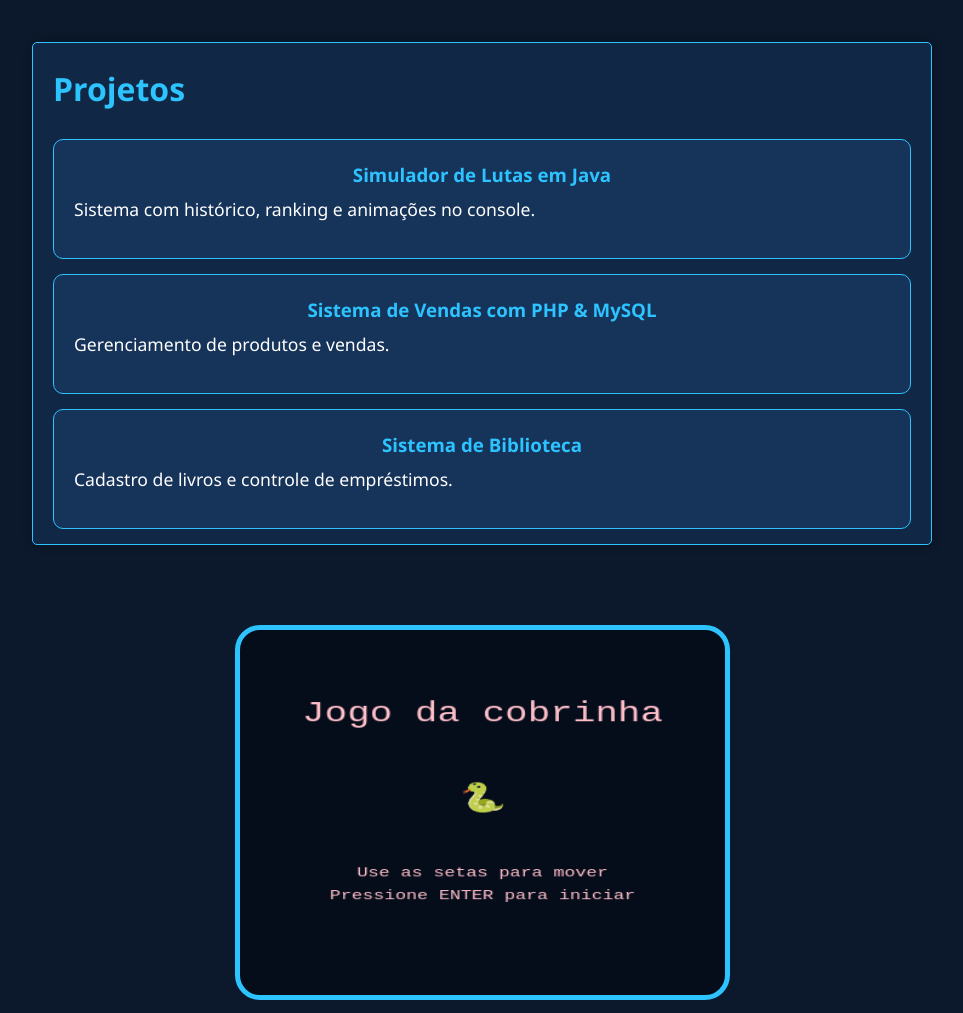
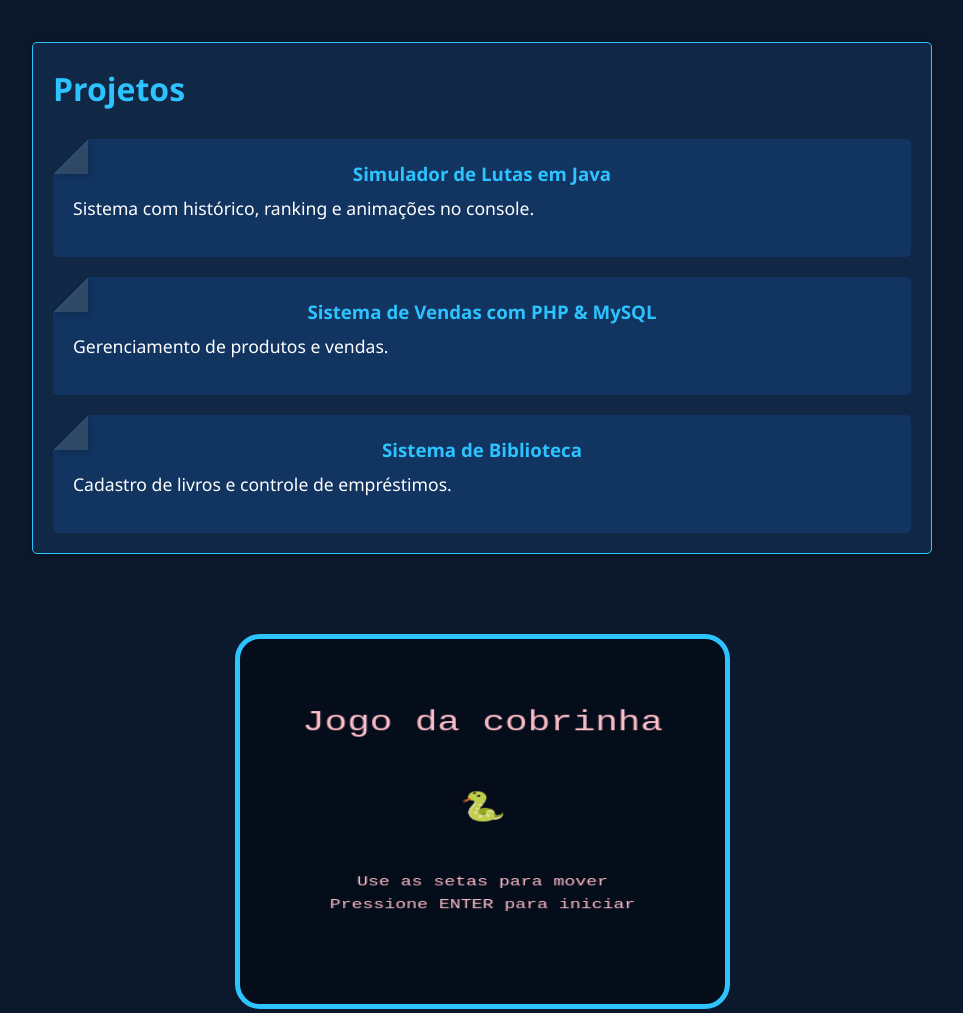
Before and after one commit to MatheusHenrique09/Meu_Portifolio, a plain HTML site: page index.html in a window 1280 px wide. Shown: the part 1060-2073 px from the top of the page, without its empty margins (158-1121 px from the left). Drawn offline with Linux system fonts and the light colour scheme.

Commit message:
Parte dos projetos
14/07

```diff
--- a/index.html
+++ b/index.html
@@ -96,7 +96,7 @@
   <section id="game">
   <!-- conteúdo do jogo -->
    <div class="container">
-    <canvas id="snake" width="400" height="400"></canvas>
+    <canvas class="snake-border" id="snake" width="400" height="400"></canvas>
     <p>Use as teclas de seta para controlar a cobrinha</p>
   </div>
   </section>
--- a/script.js
+++ b/script.js
@@ -126,8 +126,8 @@ if (backgroundCanvas) {
       backgroundCanvas.height / 2,
       backgroundCanvas.width
     );
-    gradient.addColorStop(0, "#fffacd"); // amarelo claro
-    gradient.addColorStop(1, "#87cefa"); // azul céu
+    gradient.addColorStop(0, "#c9e0e0ff"); // amarelo claro
+    gradient.addColorStop(1, "#85aec7ff"); // azul céu
     bgCtx.fillStyle = gradient;
     bgCtx.fillRect(0, 0, backgroundCanvas.width, backgroundCanvas.height);
   }
--- a/style.css
+++ b/style.css
@@ -235,15 +235,35 @@ a {
 }
 
 .card {
-  background-color: #16335a;
-  border: 1px solid var(--primary-color);
-  border-radius: 10px;
+  background-image:
+  linear-gradient(135deg, transparent 25px,  #164d9456 25px),
+  linear-gradient(135deg, transparent 25px, transparent 25px);
   padding: 20px;
-  margin-bottom: 15px;
+  margin-bottom: 20px;
+  position: relative;
+  filter: 2px 2px 3px black;
+  border-radius: 5px;
 }
 
+.card::before{
+  content: '';
+  display: block;
+  width: 35px;
+  height: 35px;
+  position: absolute;
+  top: 0;
+  left: 0;
+  background-image: linear-gradient(135deg, transparent 25px,#95a5a63b 25px);
+  filter: drop-shadow(2px 2px 3px rgba(0, 0, 0, 0.699));
+
+
+}
+
+
 .card:hover {
-  background-color: rgba(45, 195, 255, 0.2);
+  background-image:
+  linear-gradient(135deg, transparent 25px,  #0000007c 25px),
+  linear-gradient(135deg, transparent 25px, transparent 25px);
 }
 
 /* Footer */
@@ -269,6 +289,7 @@ a {
 
 .social-icons a:hover {
   color: var(--primary-hover);
+  transform: perspective(1px) scale(1.2);
 }
 
 /* Botões flutuantes */
@@ -604,7 +625,11 @@ body.light #theme-toggle {
   width: 495px;
   height: 375px;
   border-radius: 25px;
+}
+
+.snake-border{
   border: 5px solid var(--primary-color);
+
 }
 
 .container {
```
Lines whose indentation alone changed are shown as unchanged.
